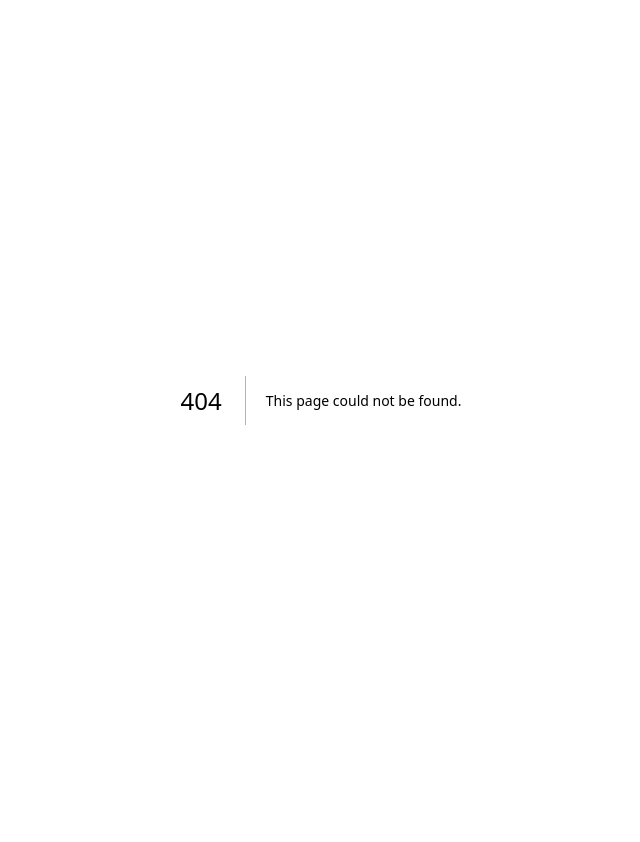
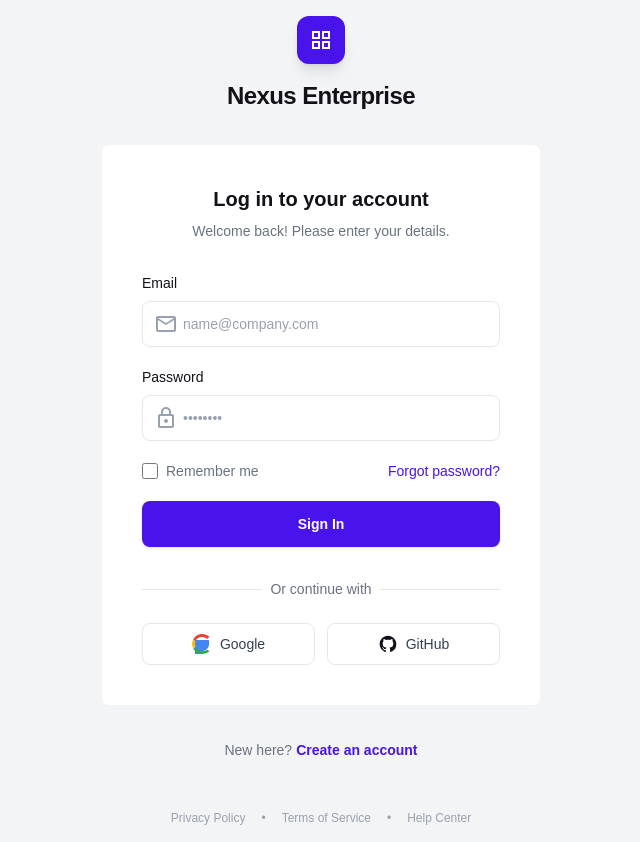
Before and after one commit to onurakin14/hybrid-hr, a Next.js app: page /login in a window 1280 px wide. Before the commit this address had no page. Shown: the whole page, without its empty margins (319-959 px from the left). Before the commit the page ends 800 px from the top, so only its background shows below. Built offline with nearby package versions, Linux system fonts and the light colour scheme.

Commit message:
login page

```diff
--- /dev/null
+++ b/src/app/login/page.tsx
@@ -0,0 +1,106 @@
+import React from "react";
+
+function Login() {
+
+    return (
+        <React.Fragment>
+            <div className="font-display bg-background-light text-[#131118] min-h-screen flex flex-col justify-center items-center p-4">
+                {/* < !--Main Container-- > */}
+                <main className="w-full max-w-[440px] flex flex-col items-center">
+                    {/* <!-- Logo Section --> */}
+                    <div className="mb-8 flex flex-col items-center">
+                        <div className="h-12 w-12 bg-primary rounded-xl flex items-center justify-center mb-4 shadow-lg shadow-primary/20">
+                            <span className="material-symbols-outlined text-white text-2xl">grid_view</span>
+                        </div>
+                        <h1 className="text-2xl font-bold tracking-tight text-[#131118]">Nexus Enterprise</h1>
+                    </div>
+                    {/* <!-- Login Card --> */}
+                    <div className="w-full bg-white rounded-lg shadow-soft border border-gray-100 p-8 sm:p-10">
+                        <div className="mb-8 text-center">
+                            <h2 className="text-xl font-semibold text-[#131118] mb-2">Log in to your account</h2>
+                            <p className="text-sm text-gray-500">Welcome back! Please enter your details.</p>
+                        </div>
+                        <form className="space-y-5">
+                            {/* <!-- Email Field --> */}
+                            <div className="space-y-2">
+                                <label className="block text-sm font-medium text-[#131118]" htmlFor="email">Email</label>
+                                <div className="relative">
+                                    <div className="absolute inset-y-0 left-0 pl-3 flex items-center pointer-events-none">
+                                        <span className="material-symbols-outlined text-gray-400 text-[20px]">mail</span>
+                                    </div>
+                                    <input className="block w-full border rounded-lg border-gray-200 bg-white pl-10 pr-3 py-3 text-sm placeholder-gray-400 focus:border-primary focus:ring-1 focus:ring-primary transition-colors" id="email" name="email" placeholder="name@company.com" required type="email" />
+                                </div>
+                            </div>
+                            {/* <!-- Password Field --> */}
+                            <div className="space-y-2">
+                                <label className="block text-sm font-medium text-[#131118]" htmlFor="password">Password</label>
+                                <div className="relative">
+                                    <div className="absolute inset-y-0 left-0 pl-3 flex items-center pointer-events-none">
+                                        <span className="material-symbols-outlined text-gray-400 text-[20px]">lock</span>
+                                    </div>
+                                    <input className="block w-full border rounded-lg border-gray-200 bg-white pl-10 pr-3 py-3 text-sm placeholder-gray-400 focus:border-primary focus:ring-1 focus:ring-primary transition-colors" id="password" name="password" placeholder="••••••••" required type="password" />
+                                </div>
+                            </div>
+                            {/* <!-- Remember Me & Forgot Password --> */}
+                            <div className="flex items-center justify-between">
+                                <div className="flex items-center">
+                                    <input className="h-4 w-4 border rounded border-gray-300 text-primary focus:ring-primary" id="remember-me" name="remember-me" type="checkbox" />
+                                    <label className="ml-2 block text-sm text-gray-500" htmlFor="remember-me">Remember me</label>
+                                </div>
+                                <div className="text-sm">
+                                    <a className="font-medium text-primary hover:text-primary-hover transition-colors" href="#">Forgot password?</a>
+                                </div>
+                            </div>
+                            {/* <!-- Submit Button --> */}
+                            <button className="w-full flex justify-center py-3 px-4 border border-transparent rounded-lg shadow-sm text-sm font-semibold text-white bg-primary hover:bg-primary-hover focus:outline-none focus:ring-2 focus:ring-offset-2 focus:ring-primary transition-all duration-200" type="submit">
+                                Sign In
+                            </button>
+                        </form>
+                        {/* <!-- SSO Divider --> */}
+                        <div className="relative mt-8">
+                            <div aria-hidden="true" className="absolute inset-0 flex items-center">
+                                <div className="w-full border-t border-gray-200"></div>
+                            </div>
+                            <div className="relative flex justify-center text-sm">
+                                <span className="bg-white px-2 text-gray-500">Or continue with</span>
+                            </div>
+                        </div>
+                        {/* <!-- SSO Buttons --> */}
+                        <div className="mt-6 grid grid-cols-2 gap-3">
+                            <button className="flex w-full items-center justify-center gap-2 rounded-lg border border-gray-200 bg-white py-2.5 px-4 text-sm font-medium text-gray-700 hover:bg-gray-50 focus:outline-none focus:ring-2 focus:ring-gray-200 transition-colors" type="button">
+                                <svg aria-hidden="true" className="h-5 w-5" viewBox="0 0 24 24">
+                                    <path d="M12.0003 20.45c4.6667 0 8.4503-3.7836 8.4503-8.4503 0-.742-.0833-1.467-.2417-2.1666H12.0003v4.1002h4.7501c-.2083 1.1083-1.075 2.5333-2.6083 3.5583l-.024.1565 2.2227 1.723.154.0155c2.5166-2.3167 3.9666-5.725 3.9666-9.5534 0-.8917-.0917-1.7584-.25-2.5917H3.5503v16.9006h8.45Z" fill="#4285F4"></path>
+                                    <path d="M3.55 12c0-1.2833.3083-2.4917.85-3.5667l-2.4833-1.925C.7 8.5 0 10.1917 0 12c0 1.8083.7 3.5 1.9167 4.9083l2.4833-1.925c-.5417-1.075-.85-2.2833-.85-3.5667Z" fill="#FBBC05"></path>
+                                    <path d="M12 3.55c2.4 0 4.5667.85 6.2583 2.475l2.675-2.675C18.425 1.175 15.425 0 12 0 7.4333 0 3.4083 2.6167 1.4833 6.5083l2.4833 1.925C5.1667 5.5667 8.2917 3.55 12 3.55Z" fill="#EA4335"></path>
+                                    <path d="M12 24c3.425 0 6.425-1.175 8.9333-3.3583l-2.3767-1.8791c-1.6333 1.0917-3.7917 1.6875-6.5566 1.6875-3.7083 0-6.8333-2.0167-8.0333-4.8833l-2.4833 1.925C3.4083 21.3833 7.4333 24 12 24Z" fill="#34A853"></path>
+                                </svg>
+                                Google
+                            </button>
+                            <button className="flex w-full items-center justify-center gap-2 rounded-lg border border-gray-200 bg-white py-2.5 px-4 text-sm font-medium text-gray-700 hover:bg-gray-50 focus:outline-none focus:ring-2 focus:ring-gray-200 transition-colors" type="button">
+                                <svg aria-hidden="true" className="h-5 w-5 text-[#131118]" fill="currentColor" viewBox="0 0 24 24">
+                                    <path clipRule="evenodd" d="M12 2C6.477 2 2 6.484 2 12.017c0 4.425 2.865 8.18 6.839 9.504.5.092.682-.217.682-.483 0-.237-.008-.868-.013-1.703-2.782.605-3.369-1.343-3.369-1.343-.454-1.158-1.11-1.466-1.11-1.466-.908-.62.069-.608.069-.608 1.003.07 1.531 1.032 1.531 1.032.892 1.53 2.341 1.088 2.91.832.092-.647.35-1.088.636-1.338-2.22-.253-4.555-1.113-4.555-4.951 0-1.093.39-1.988 1.029-2.688-.103-.253-.446-1.272.098-2.65 0 0 .84-.27 2.75 1.026A9.564 9.564 0 0112 6.844c.85.004 1.705.115 2.504.337 1.909-1.296 2.747-1.027 2.747-1.027.546 1.379.202 2.398.1 2.651.64.7 1.028 1.595 1.028 2.688 0 3.848-2.339 4.695-4.566 4.943.359.309.678.92.678 1.855 0 1.338-.012 2.419-.012 2.747 0 .268.18.58.688.482A10.019 10.019 0 0022 12.017C22 6.484 17.522 2 12 2z" fillRule="evenodd"></path>
+                                </svg>
+                                GitHub
+                            </button>
+                        </div>
+                    </div>
+                    {/* <!-- Footer --> */}
+                    <p className="mt-8 text-center text-sm text-gray-500">
+                        New here?
+                        <a className="font-semibold leading-6 text-primary hover:text-primary-hover transition-colors ms-1" href="#">Create an account</a>
+                    </p>
+                    {/* <!-- Small Helper Text for Context --> */}
+                    <div className="mt-12 flex items-center gap-4 text-xs text-gray-400">
+                        <a className="hover:text-gray-500 transition-colors" href="#">Privacy Policy</a>
+                        <span>•</span>
+                        <a className="hover:text-gray-500 transition-colors" href="#">Terms of Service</a>
+                        <span>•</span>
+                        <a className="hover:text-gray-500 transition-colors" href="#">Help Center</a>
+                    </div>
+                </main>
+            </div>
+        </React.Fragment>
+    );
+}
+
+export default Login;
```
